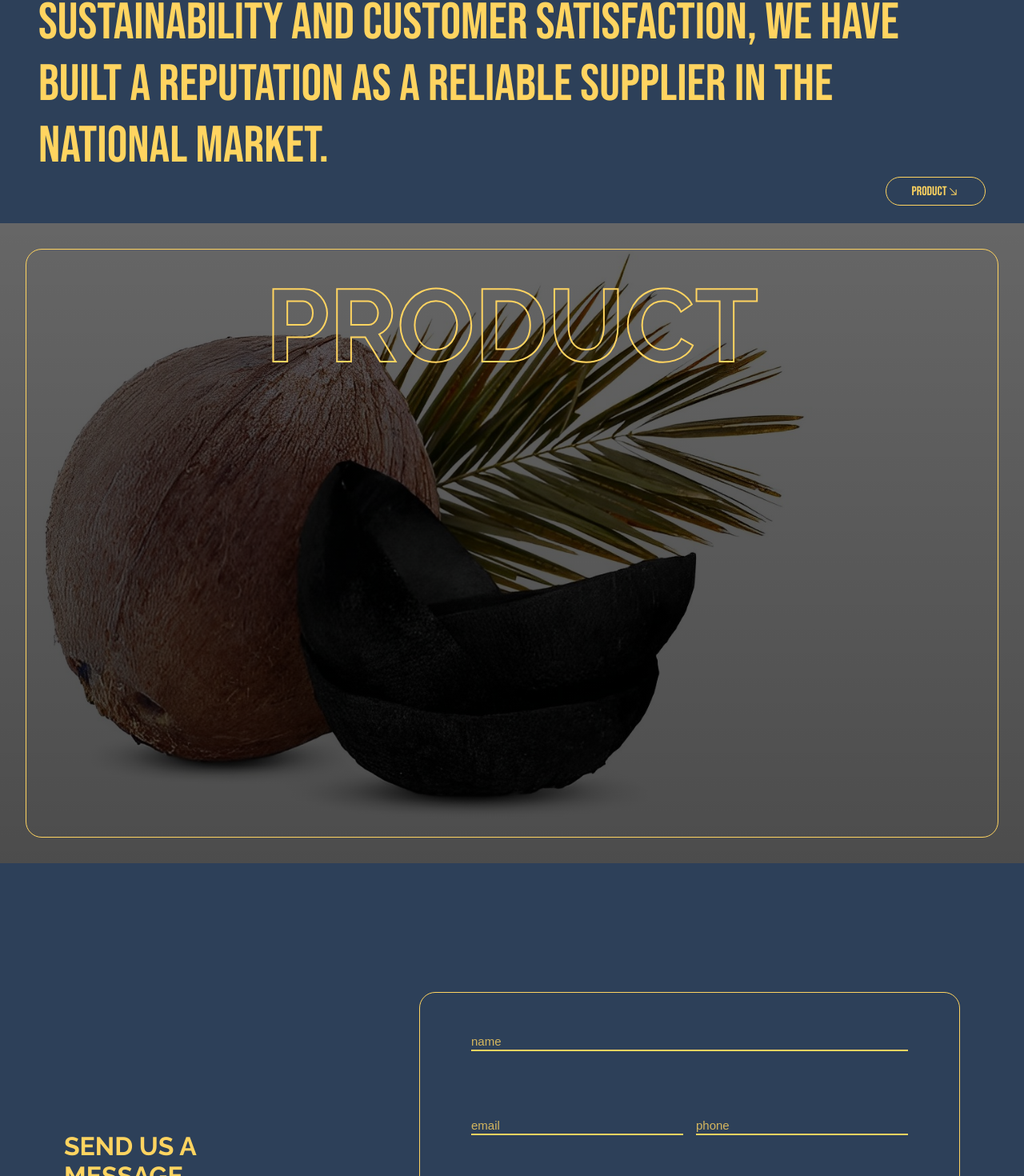
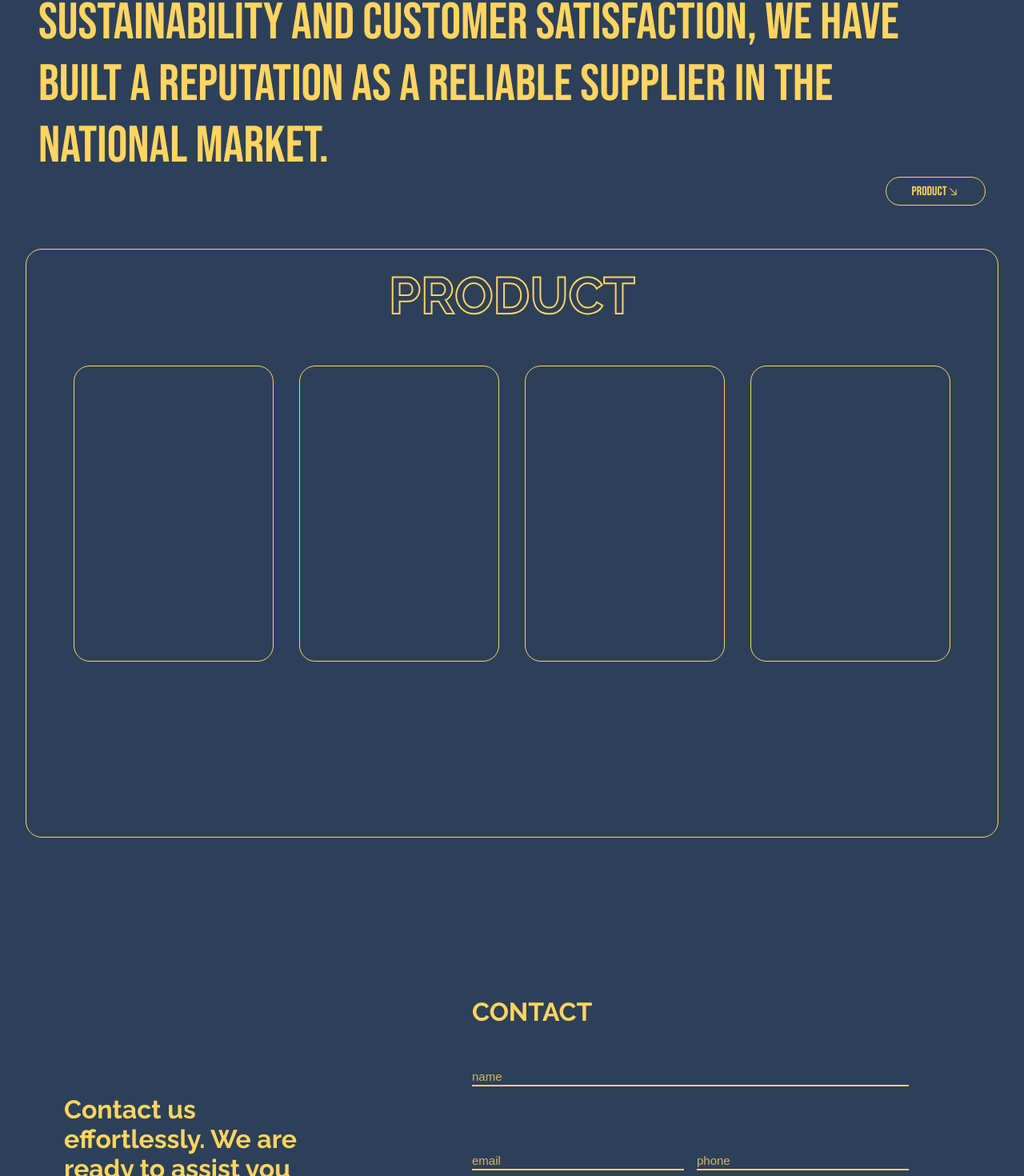
Before and after one commit to nalendramuhammad/minajo, a React (Create React App) app: page / in a window 1280 px wide. Shown: the part 1321-2791 px from the top of the page at 80% size. Built offline with nearby package versions, Linux system fonts and the light colour scheme; a web font is replaced by a local one.

Commit message:
update product

```diff
--- a/package.json
+++ b/package.json
@@ -6,10 +6,12 @@
     "@testing-library/jest-dom": "^5.17.0",
     "@testing-library/react": "^13.4.0",
     "@testing-library/user-event": "^13.5.0",
+    "contentful": "^10.6.14",
     "gsap": "^3.12.3",
     "i18next": "^23.7.8",
     "react": "^18.2.0",
     "react-dom": "^18.2.0",
+    "react-helmet": "^6.1.0",
     "react-i18next": "^13.5.0",
     "react-icons": "^4.12.0",
     "react-scripts": "5.0.1",
--- a/src/App.css
+++ b/src/App.css
@@ -71,10 +71,11 @@ body {
   flex-direction: column;
   padding: 2rem;
   height: 100vh;
-  background-image: linear-gradient(rgba(0, 0, 0, 0.6), rgba(0, 0, 0, 0.7)),
+  /* background-image: linear-gradient(rgba(0, 0, 0, 0.6), rgba(0, 0, 0, 0.7)),
     url("../src/assets/fp2.jpeg");
   background-repeat: no-repeat;
-  background-size: contain;
+  background-size: contain; */
+  background-color: #2d4059;
 }
 
 /* Additional styles if needed */
@@ -126,7 +127,6 @@ body {
 .footer .rightfooter p {
   font-family: "Raleway", sans-serif;
   font-size: 15px;
-  font-weight: bold;
 }
 
 .footer .rightfooter .readMore {
@@ -301,7 +301,7 @@ body {
 
 .product .product-title p {
   font-family: "Raleway", sans-serif;
-  font-size: 10vw;
+  font-size: 5vw;
   color: transparent;
   font-weight: bold;
   text-transform: uppercase;
@@ -314,15 +314,17 @@ body {
 .product .product-line-content-wrap {
   display: flex;
   flex-direction: row;
+  justify-content: center;
+  gap: 2rem;
 }
 
 .product .product-line-content {
   display: flex;
-  flex-direction: column;
-  justify-content: center;
-  align-items: center;
   margin-top: 50px;
-  margin-left: 50px;
+  border: 1px solid #ffd460;
+  border-radius: 20px;
+  width: 250px;
+  height: 370px;
 }
 
 /* contact */
@@ -338,7 +340,22 @@ body {
   flex-direction: column;
 }
 
-.contact-content h1 {
+.contact-title h1 {
+  font-family: "Raleway", sans-serif;
+  font-size: 2rem;
+  color: #ffd460;
+  font-weight: 600;
+}
+
+.contact-form {
+  background-color: transparent;
+  align-items: center;
+  justify-content: center;
+  padding: 3rem 4rem;
+  margin-left: 30px;
+}
+
+.contact-form h1 {
   font-family: "Raleway", sans-serif;
   font-size: 2rem;
   color: #ffd460;
@@ -346,26 +363,11 @@ body {
   text-transform: uppercase;
 }
 
-.contact-content p {
-  font-family: "Raleway", sans-serif;
-  font-size: 1rem;
-  color: #ffd460;
-}
-
-.contact-form {
-  background-color: transparent;
-  border: 1px solid #ffd460;
-  border-radius: 20px;
-  align-items: center;
-  justify-content: center;
-  padding: 3rem 4rem;
-  margin-left: 30px;
-}
-
 .contact-form .input-text {
   display: flex;
   flex-direction: column;
   gap: 5rem;
+  margin-top: 50px;
 }
 
 .contact-form .input-text .emphone {
@@ -417,19 +419,18 @@ body {
 }
 
 .contact-form button {
-  background-color: #ffd460;
+  background-color: transparent;
   border-radius: 20px;
+  border: 2px solid #ffd460;
   height: 50px;
   font-family: "Raleway", sans-serif;
-  color: #2d4059;
-  font-size: 20px;
-  border: none;
-  border-radius: 20px;
+  color: #ffd460;
+  font-size: 15px;
   margin-top: 20px;
   width: 500px;
   height: 50px;
   text-transform: uppercase;
-  font-weight: bold;
+  font-weight: 400;
 }
 
 .marquee {
--- a/src/App.js
+++ b/src/App.js
@@ -11,6 +11,7 @@ import { GoDot } from "react-icons/go";
 import { MdOutlineEmail } from "react-icons/md";
 import { LuPhone } from "react-icons/lu";
 import { BsGeoAlt } from "react-icons/bs";
+import { Helmet } from "react-helmet";
 
 // Import Swiper styles
 import "swiper/css";
@@ -136,6 +137,10 @@ function App() {
 
   return (
     <div className="whole">
+      <Helmet>
+        <title>Minajo</title>
+        <link rel="icon" type="image/png" href="./assets/minajologo.png" />
+      </Helmet>
       <div className="preloader">
         {/* Customize your preloader content/style here */}
         <div className="preloader-content">
@@ -228,6 +233,7 @@ function App() {
             <div className="product-line-content"></div>
             <div className="product-line-content"></div>
             <div className="product-line-content"></div>
+            <div className="product-line-content"></div>
           </div>
         </div>
       </div>
@@ -235,14 +241,14 @@ function App() {
       <div className="contact" id="contact">
         <div className="contact-content">
           <div className="contact-title">
-            <h1>Send us a message</h1>
-            <p>
+            <h1>
               Contact us effortlessly. We are ready to assist you with any
               questions or feedback you may have.
-            </p>
+            </h1>
           </div>
         </div>
         <div className="contact-form">
+          <h1>contact</h1>
           <form onSubmit={handleSubmit}>
             <div className="input-text">
               <input
```
Also changed, not shown: 1 other file (tests, documents, lock files or other folders).
